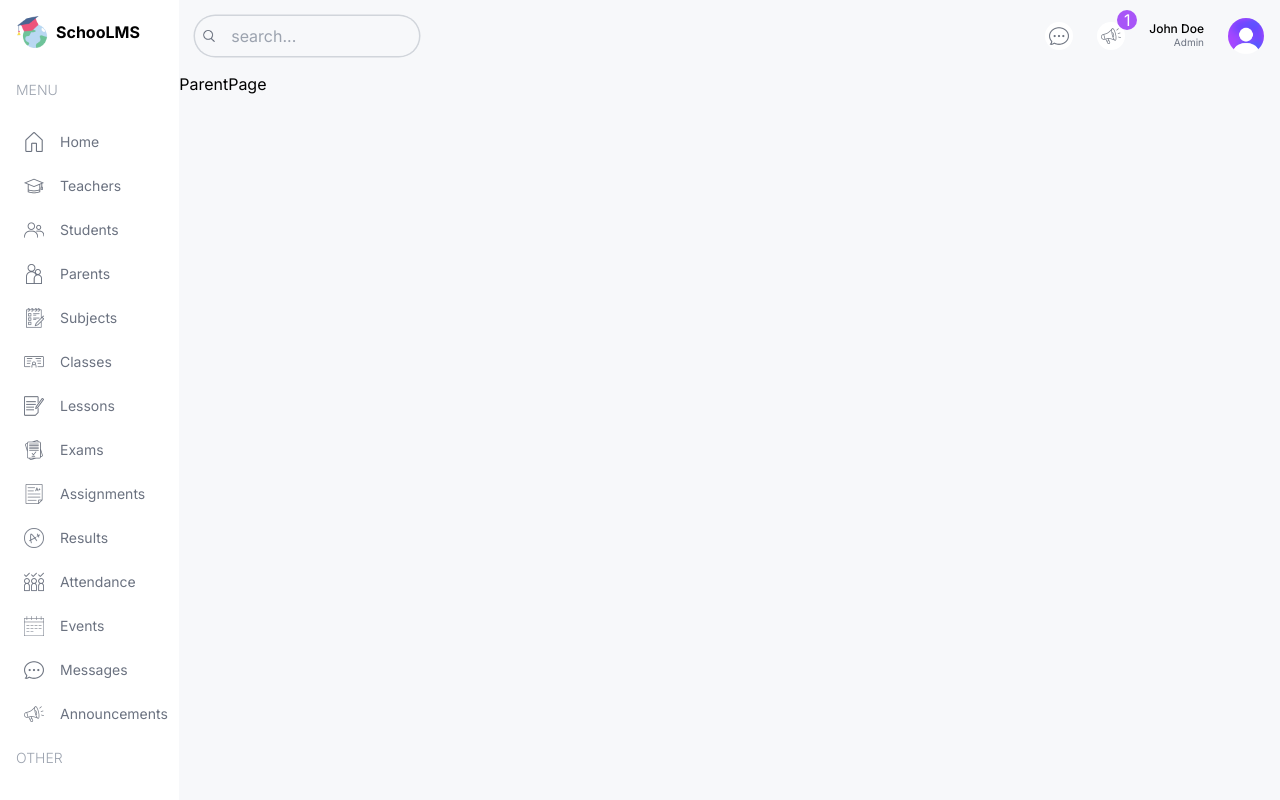
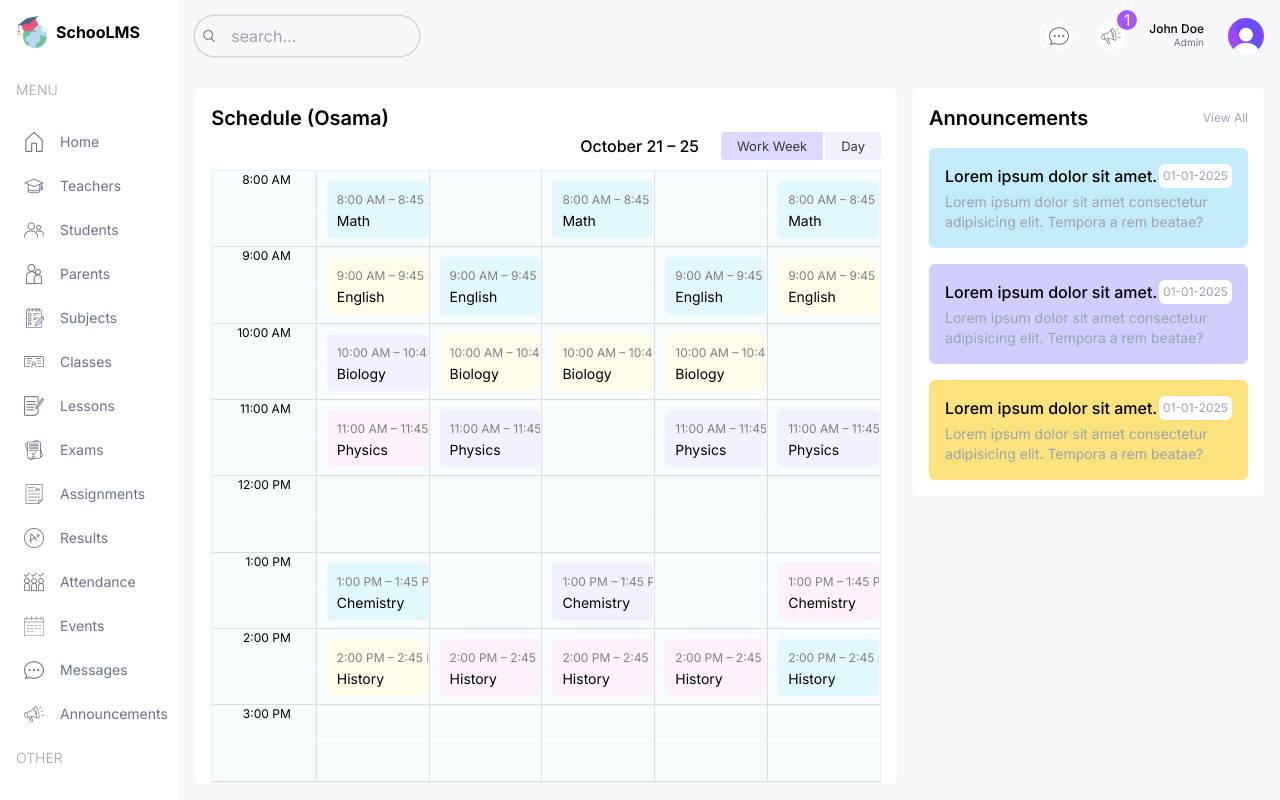
Before and after one commit to OsamaAbdulHafeez/LMS, a Next.js app: page /parent in a window 1280 px wide. Built offline with nearby package versions, Linux system fonts and the light colour scheme.

Commit message:
teacher,parent page done

```diff
--- a/src/app/(dashboard)/layout.tsx
+++ b/src/app/(dashboard)/layout.tsx
@@ -16,7 +16,7 @@ export default function DashboardLayout({
             </Link>
             <Menu/>
           </div>
-          <div className="w-[86%] md:w-[92%] lg:w-[84%] xl:w-[86%] bg-[#F7F8FA] overflow-auto">
+          <div className="w-[86%] md:w-[92%] lg:w-[84%] xl:w-[86%] bg-[#F7F8FA] overflow-auto flex flex-col">
             <Navbar/>
             {children}
           </div>
--- /dev/null
+++ b/src/app/(dashboard)/list/teacher/page.tsx
@@ -0,0 +1,11 @@
+import React from 'react'
+
+const TeacherListPage = () => {
+  return (
+    <div className='p-4 bg-white m-4 flex-1 rounded-md mt-0'>
+      Teacher List
+    </div>
+  )
+}
+
+export default TeacherListPage
--- a/src/app/(dashboard)/parent/page.tsx
+++ b/src/app/(dashboard)/parent/page.tsx
@@ -1,10 +1,23 @@
+import Announcements from '@/components/Announcements'
+import BigCalendar from '@/components/BigCalender'
+import EventCalender from '@/components/EventCalender'
 import React from 'react'
 
 const ParentPage = () => {
   return (
-    <div>
-      ParentPage
+    <div className='flex-1 p-4 flex flex-col xl:flex-row gap-4'>
+    {/* LEFT */}
+    <div className='w-full xl:w-2/3 flex flex-col gap-8'>
+      <div className='h-full bg-white rounded-md p-4'>
+        <h1 className='text-xl font-semibold'>Schedule (Osama)</h1>
+        <BigCalendar/>
+      </div>
     </div>
+    {/* RIGHT */}
+    <div className='w-full xl:w-1/3 flex flex-col gap-8'>
+      <Announcements/>
+    </div>
+  </div>
   )
 }
 
--- a/src/app/(dashboard)/teacher/page.tsx
+++ b/src/app/(dashboard)/teacher/page.tsx
@@ -1,10 +1,23 @@
+import Announcements from '@/components/Announcements'
+import BigCalendar from '@/components/BigCalender'
+import EventCalender from '@/components/EventCalender'
 import React from 'react'
 
 const TeacherPage = () => {
   return (
-    <div>
-      TeacherPage
+    <div className='flex-1 p-4 flex flex-col xl:flex-row gap-4'>
+    {/* LEFT */}
+    <div className='w-full xl:w-2/3 flex flex-col gap-8'>
+      <div className='h-full bg-white rounded-md p-4'>
+        <h1 className='text-xl font-semibold'>Schedule (4A)</h1>
+        <BigCalendar/>
+      </div>
     </div>
+    {/* RIGHT */}
+    <div className='w-full xl:w-1/3 flex flex-col gap-8'>
+      <Announcements/>
+    </div>
+  </div>
   )
 }
 
```
